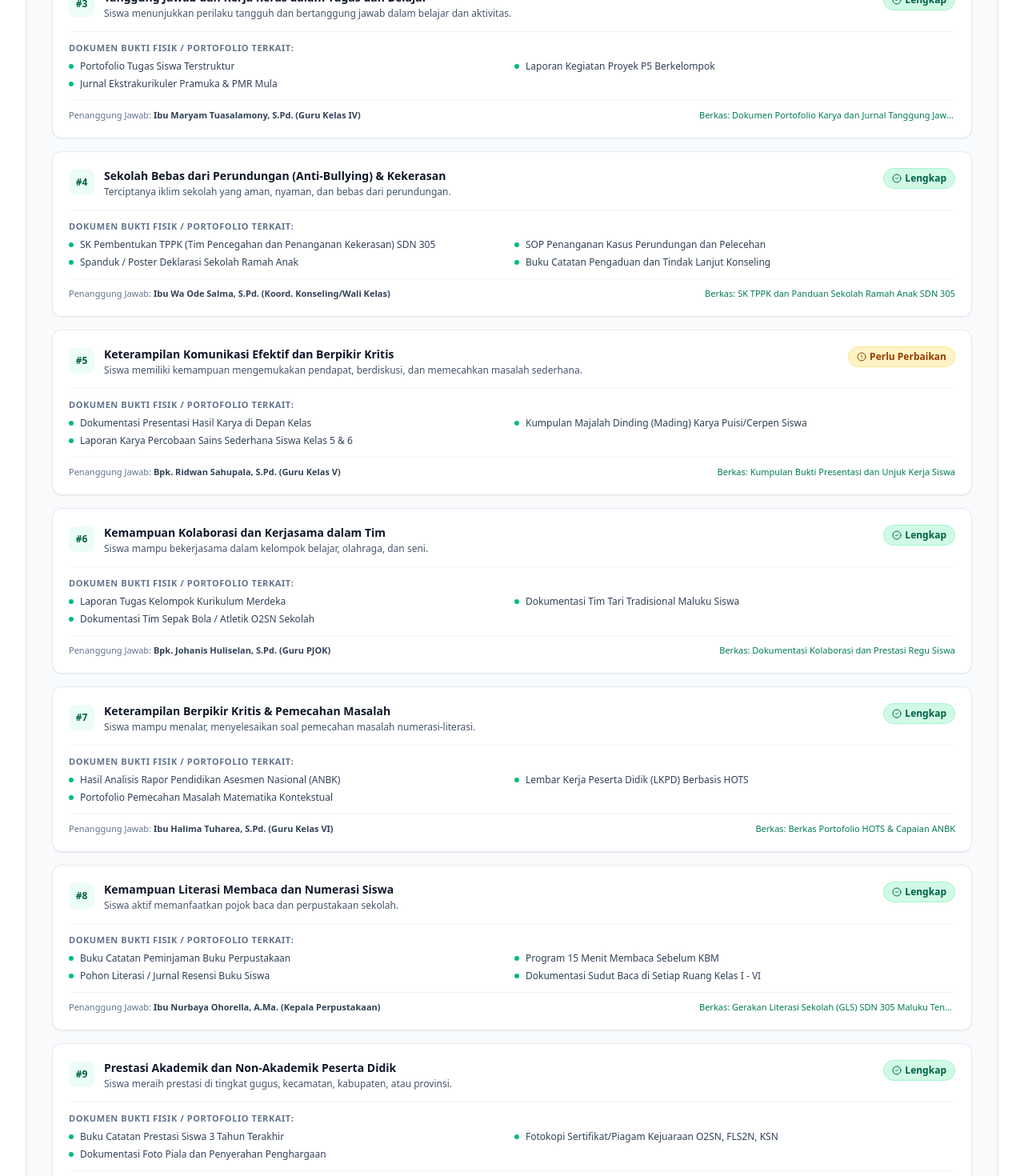
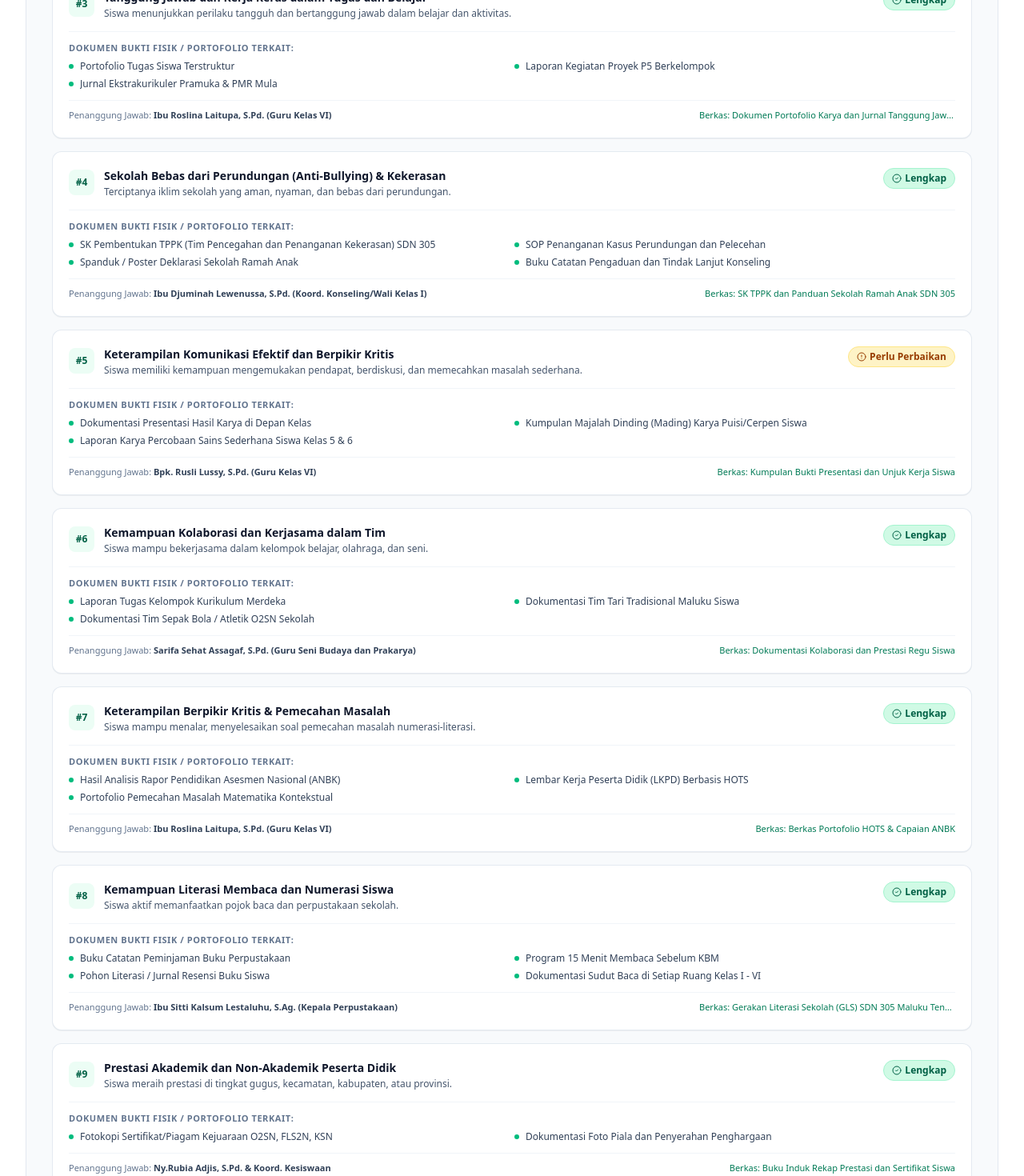
Before and after one commit to sdn305malteng/sdn305malukutengah, a React (Vite) app: page / in a window 1280 px wide. Shown: the part 4360-5830 px from the top of the page at 80% size. Built offline with nearby package versions, Linux system fonts and the light colour scheme.

Commit message:
Update initialData.ts

```diff
--- a/src/data/initialData.ts
+++ b/src/data/initialData.ts
@@ -153,7 +153,7 @@ export const INITIAL_ACCREDITATION_ITEMS: AccreditationItem[] = [
     documentNumber: 'DOC-MUT-02/2026',
     documentTitle: 'Dokumen Pembiasaan Religius & Moderasi Beragama',
     documentLink: 'https://drive.google.com/drive/folders/sdn305-religius',
-    personInCharge: 'Bpk. Ahmad Lestaluhu, S.Pd.I (Guru PAI)',
+    personInCharge: 'Ny. Sitti Kalsum Lestaluhu,S.Ag (Guru PAI)',
     notes: 'Kearifan lokal "Pela Gandong" di Maluku diintegrasikan dalam budaya toleransi siswa.',
     lastUpdated: '2026-03-12'
   },
@@ -172,7 +172,7 @@ export const INITIAL_ACCREDITATION_ITEMS: AccreditationItem[] = [
     scoreLevel: 3,
     documentNumber: 'DOC-MUT-03/2026',
     documentTitle: 'Dokumen Portofolio Karya dan Jurnal Tanggung Jawab Siswa',
-    personInCharge: 'Ibu Maryam Tuasalamony, S.Pd. (Guru Kelas IV)',
+    personInCharge: 'Ibu Roslina Laitupa, S.Pd. (Guru Kelas VI)',
     notes: 'Perlu penambahan beberapa foto hasil karya proyek P5 bertema kearifan lokal.',
     lastUpdated: '2026-03-11'
   },
@@ -193,7 +193,7 @@ export const INITIAL_ACCREDITATION_ITEMS: AccreditationItem[] = [
     documentNumber: 'SK-TPPK/421.2/012/2025',
     documentTitle: 'SK TPPK dan Panduan Sekolah Ramah Anak SDN 305',
     documentLink: 'https://kemdikbud.go.id/tppk/sdn305-malteng',
-    personInCharge: 'Ibu Wa Ode Salma, S.Pd. (Koord. Konseling/Wali Kelas)',
+    personInCharge: 'Ibu Djuminah Lewenussa, S.Pd. (Koord. Konseling/Wali Kelas I)',
     notes: 'Sudah terdaftar resmi di portal TPPK Kemendikbudristek.',
     lastUpdated: '2026-03-08'
   },
@@ -212,7 +212,7 @@ export const INITIAL_ACCREDITATION_ITEMS: AccreditationItem[] = [
     scoreLevel: 3,
     documentNumber: 'DOC-MUT-05/2026',
     documentTitle: 'Kumpulan Bukti Presentasi dan Unjuk Kerja Siswa',
-    personInCharge: 'Bpk. Ridwan Sahupala, S.Pd. (Guru Kelas V)',
+    personInCharge: 'Bpk. Rusli Lussy, S.Pd. (Guru Kelas VI)',
     notes: 'Masih perlu mengumpulkan video rekaman saat siswa presentasi modul IPAS.',
     lastUpdated: '2026-03-14'
   },
@@ -231,8 +231,8 @@ export const INITIAL_ACCREDITATION_ITEMS: AccreditationItem[] = [
     scoreLevel: 4,
     documentNumber: 'DOC-MUT-06/2026',
     documentTitle: 'Dokumentasi Kolaborasi dan Prestasi Regu Siswa',
-    personInCharge: 'Bpk. Johanis Huliselan, S.Pd. (Guru PJOK)',
-    notes: 'Tim tari Lenso SDN 305 meraih juara 2 tingkat kecamatan.',
+    personInCharge: 'Sarifa Sehat Assagaf, S.Pd. (Guru Seni Budaya dan Prakarya)',
+    notes: 'Tim tari Samra Wandan SDN 305 meraih juara 2 tingkat kecamatan.',
     lastUpdated: '2026-03-05'
   },
   {
@@ -250,7 +250,7 @@ export const INITIAL_ACCREDITATION_ITEMS: AccreditationItem[] = [
     scoreLevel: 3,
     documentNumber: 'DOC-MUT-07/2026',
     documentTitle: 'Berkas Portofolio HOTS & Capaian ANBK',
-    personInCharge: 'Ibu Halima Tuharea, S.Pd. (Guru Kelas VI)',
+    personInCharge: 'Ibu Roslina Laitupa, S.Pd. (Guru Kelas VI)',
     notes: 'Skor ANBK SDN 305 tahun terakhir mengalami peningkatan 14% pada numerasi.',
     lastUpdated: '2026-03-09'
   },
@@ -270,7 +270,7 @@ export const INITIAL_ACCREDITATION_ITEMS: AccreditationItem[] = [
     scoreLevel: 4,
     documentNumber: 'DOC-MUT-08/2026',
     documentTitle: 'Gerakan Literasi Sekolah (GLS) SDN 305 Maluku Tengah',
-    personInCharge: 'Ibu Nurbaya Ohorella, A.Ma. (Kepala Perpustakaan)',
+    personInCharge: 'Ibu Sitti Kalsum Lestaluhu, S.Ag. (Kepala Perpustakaan)',
     notes: 'Pojok baca di semua 6 rombel telah aktif dan diperbarui tiap bulan.',
     lastUpdated: '2026-03-12'
   },
@@ -281,7 +281,6 @@ export const INITIAL_ACCREDITATION_ITEMS: AccreditationItem[] = [
     title: 'Prestasi Akademik dan Non-Akademik Peserta Didik',
     indicator: 'Siswa meraih prestasi di tingkat gugus, kecamatan, kabupaten, atau provinsi.',
     requiredDocuments: [
-      'Buku Catatan Prestasi Siswa 3 Tahun Terakhir',
       'Fotokopi Sertifikat/Piagam Kejuaraan O2SN, FLS2N, KSN',
       'Dokumentasi Foto Piala dan Penyerahan Penghargaan'
     ],
@@ -289,7 +288,7 @@ export const INITIAL_ACCREDITATION_ITEMS: AccreditationItem[] = [
     scoreLevel: 4,
     documentNumber: 'DOC-MUT-09/2026',
     documentTitle: 'Buku Induk Rekap Prestasi dan Sertifikat Siswa',
-    personInCharge: 'Drs. Rusli Latuconsina, M.Pd. & Koord. Kesiswaan',
+    personInCharge: 'Ny.Rubia Adjis, S.Pd. & Koord. Kesiswaan',
     notes: 'Memiliki 8 piagam tingkat kabupaten dan 12 piagam tingkat kecamatan.',
     lastUpdated: '2026-03-01'
   },
@@ -308,7 +307,7 @@ export const INITIAL_ACCREDITATION_ITEMS: AccreditationItem[] = [
     scoreLevel: 3,
     documentNumber: 'DOC-MUT-10/2026',
     documentTitle: 'Laporan Survei Kepuasan Pemangku Kepentingan SDN 305',
-    personInCharge: 'Bpk. Salim Wakano, S.Pd. (Ketua Tim Akreditasi)',
+    personInCharge: 'Ibu Fauzia Tuarita, S.Pd. (Ketua Tim Akreditasi)',
     notes: 'Angket tahun ajaran berjalan baru terkumpul 78 responden, ditargetkan minimal 100 orang tua.',
     lastUpdated: '2026-03-14'
   },
@@ -330,7 +329,7 @@ export const INITIAL_ACCREDITATION_ITEMS: AccreditationItem[] = [
     scoreLevel: 4,
     documentNumber: 'DOC-PROS-01/2026',
     documentTitle: 'Bundel Modul Ajar & Perangkat Pembelajaran Semester Ganjil/Genap',
-    personInCharge: 'Ibu Maryam Tuasalamony, S.Pd.',
+    personInCharge: 'Ibu Patmah Saimima, S.Pd.& Ibu Maimuna Renleew,S.Pd',
     notes: 'Seluruh guru kelas sudah mengunggah modul ajar ke drive bersama sekolah.',
     lastUpdated: '2026-03-10'
   },
@@ -349,7 +348,7 @@ export const INITIAL_ACCREDITATION_ITEMS: AccreditationItem[] = [
     scoreLevel: 4,
     documentNumber: 'DOC-PROS-02/2026',
     documentTitle: 'Logbook Penggunaan TIK & Media Interaktif KBM',
-    personInCharge: 'Bpk. Faisal Marasabessy, S.Kom. (Operator & Teknisi TIK)',
+    personInCharge: 'Wa Fivin Djufry & Bpk.Rusli Lussy,S.Pd. (Operator & Teknisi TIK)',
     notes: 'Sekolah memiliki 15 unit Chromebook aktif yang dimanfaatkan bergantian.',
     lastUpdated: '2026-03-11'
   },
@@ -369,7 +368,7 @@ export const INITIAL_ACCREDITATION_ITEMS: AccreditationItem[] = [
     scoreLevel: 4,
     documentNumber: 'DOC-PROS-03/2026',
     documentTitle: 'Dokumen Asesmen Pembelajaran & Kisi-kisi Evaluasi Siswa',
-    personInCharge: 'Ibu Fatimah Patty, S.Pd.',
+    personInCharge: 'Ibu Djuminah Lewenussa, S.Pd.',
     notes: 'Rubrik penilaian proyek P5 telah dilengkapi asesmen diri siswa.',
     lastUpdated: '2026-03-07'
   },
@@ -388,7 +387,7 @@ export const INITIAL_ACCREDITATION_ITEMS: AccreditationItem[] = [
     scoreLevel: 3,
     documentNumber: 'DOC-PROS-04/2026',
     documentTitle: 'Berkas Remedial & Pengayaan Semester Ganjil',
-    personInCharge: 'Bpk. Ridwan Sahupala, S.Pd.',
+    personInCharge: 'Ibu Fauzia TUarita, S.Pd.',
     notes: 'Catatan bimbingan untuk kelas 2 dan 3 perlu dirapikan dalam format tabel resmi.',
     lastUpdated: '2026-03-13'
   },
@@ -407,7 +406,7 @@ export const INITIAL_ACCREDITATION_ITEMS: AccreditationItem[] = [
     scoreLevel: 4,
     documentNumber: 'DOC-PROS-05/2026',
     documentTitle: 'Panduan Keyakinan Kelas & Manajemen Lingkungan Belajar',
-    personInCharge: 'Ibu Halima Tuharea, S.Pd.',
+    personInCharge: 'William Mainassy. dan Muh Alfy Kelian',
     notes: 'Keyakinan kelas telah terpasang di dinding kelas I s.d. VI.',
     lastUpdated: '2026-03-09'
   },
@@ -429,7 +428,7 @@ export const INITIAL_ACCREDITATION_ITEMS: AccreditationItem[] = [
     scoreLevel: 4,
     documentNumber: 'DOC-GUR-01/2026',
     documentTitle: 'Laporan Supervisi Akademik & Jurnal Refleksi Pendidik',
-    personInCharge: 'Drs. Rusli Latuconsina, M.Pd. (Kepala Sekolah)',
+    personInCharge: 'Ny.Uming Kalsum Kaplale, S.Pd. (Kepala Sekolah)',
     notes: 'Supervisi klinis semester lalu terlaksana 100% untuk 11 guru.',
     lastUpdated: '2026-03-12'
   },
@@ -449,7 +448,7 @@ export const INITIAL_ACCREDITATION_ITEMS: AccreditationItem[] = [
     scoreLevel: 4,
     documentNumber: 'DOC-GUR-02/2026',
     documentTitle: 'Portofolio Pengembangan Diri & Sertifikat Pelatihan Guru',
-    personInCharge: 'Ibu Fatimah Patty, S.Pd. (Ketua Kombel)',
+    personInCharge: 'Ibu Fauzia Tuarita, S.Pd. (Ketua Kombel)',
     notes: '80% guru telah memperoleh sertifikat topik kurikulum merdeka di PMM.',
     lastUpdated: '2026-03-10'
   },
@@ -468,7 +467,7 @@ export const INITIAL_ACCREDITATION_ITEMS: AccreditationItem[] = [
     scoreLevel: 3,
     documentNumber: 'DOC-GUR-03/2026',
     documentTitle: 'Dokumentasi Karya Inovasi Media Ajar Pendidik',
-    personInCharge: 'Bpk. Johanis Huliselan, S.Pd.',
+    personInCharge: 'Bpk. Rusli Lussy, S.Pd.& Bpk.William Mainassy',
     notes: 'Perlu menyusun deskripsi tertulis narasi inovasi untuk 3 alat peraga matematika dan IPA.',
     lastUpdated: '2026-03-14'
   },
@@ -487,7 +486,7 @@ export const INITIAL_ACCREDITATION_ITEMS: AccreditationItem[] = [
     scoreLevel: 2,
     documentNumber: 'DOC-GUR-04/2026',
     documentTitle: 'Kumpulan Naskah Best Practice Pembelajaran',
-    personInCharge: 'Ibu Maryam Tuasalamony, S.Pd.',
+    personInCharge: 'Ibu Nurlaila Buano, S.Pd.',
     notes: 'Sedang disusun oleh tim guru kelas 1 dan kelas 4. Target selesai akhir bulan ini.',
     lastUpdated: '2026-03-15'
   },
@@ -509,7 +508,7 @@ export const INITIAL_ACCREDITATION_ITEMS: AccreditationItem[] = [
     scoreLevel: 4,
     documentNumber: 'DOC-MAN-01/2026',
     documentTitle: 'Dokumen RKS & RKAS Resmi SDN 305 Maluku Tengah',
-    personInCharge: 'Drs. Rusli Latuconsina, M.Pd. & Bpk. Salim Wakano, S.Pd.',
+    personInCharge: 'Ny.Uming Kalsum Kaplale,S.Pd. & Ibu Roslina Laitupa, S.Pd.',
     notes: 'Telah disetujui Dinas Pendidikan dan Kebudayaan Kabupaten Maluku Tengah.',
     lastUpdated: '2026-03-02'
   },
@@ -529,7 +528,7 @@ export const INITIAL_ACCREDITATION_ITEMS: AccreditationItem[] = [
     scoreLevel: 4,
     documentNumber: 'DOC-MAN-02/2026',
     documentTitle: 'Buku Pedoman Tata Kelola & Struktur Organisasi Sekolah',
-    personInCharge: 'Drs. Rusli Latuconsina, M.Pd.',
+    personInCharge: 'Ny.Uming Kalsum,S.Pd.',
     notes: 'Bagan struktur terpampang di ruang kepala sekolah dan kantor guru.',
     lastUpdated: '2026-03-06'
   },
@@ -549,7 +548,7 @@ export const INITIAL_ACCREDITATION_ITEMS: AccreditationItem[] = [
     scoreLevel: 4,
     documentNumber: 'DOC-MAN-03/2026',
     documentTitle: 'KOSP SDN 305 Maluku Tengah TA 2025/2026',
-    personInCharge: 'Ibu Fatimah Patty, S.Pd. (Koord. Kurikulum)',
+    personInCharge: 'Ibu Fauzia Tuarita, S.Pd. (Koord. Kurikulum)',
     notes: 'Sudah disahkan dan ditandatangani Kepala Dinas Pendidikan Maluku Tengah.',
     lastUpdated: '2026-03-01'
   },
@@ -569,7 +568,7 @@ export const INITIAL_ACCREDITATION_ITEMS: AccreditationItem[] = [
     scoreLevel: 4,
     documentNumber: 'DOC-MAN-04/2026',
     documentTitle: 'Buku Inventaris Sarpras & Program Pemeliharaan Gedung',
-    personInCharge: 'Bpk. Faisal Marasabessy, S.Kom. (Pengelola Sarpras)',
+    personInCharge: 'Bpk. William Mainassy & Muh Alfy Kelian. (Pengelola Sarpras)',
     notes: 'Seluruh aset sekolah berlabel barcode inventaris dinas.',
     lastUpdated: '2026-03-08'
   },
```
